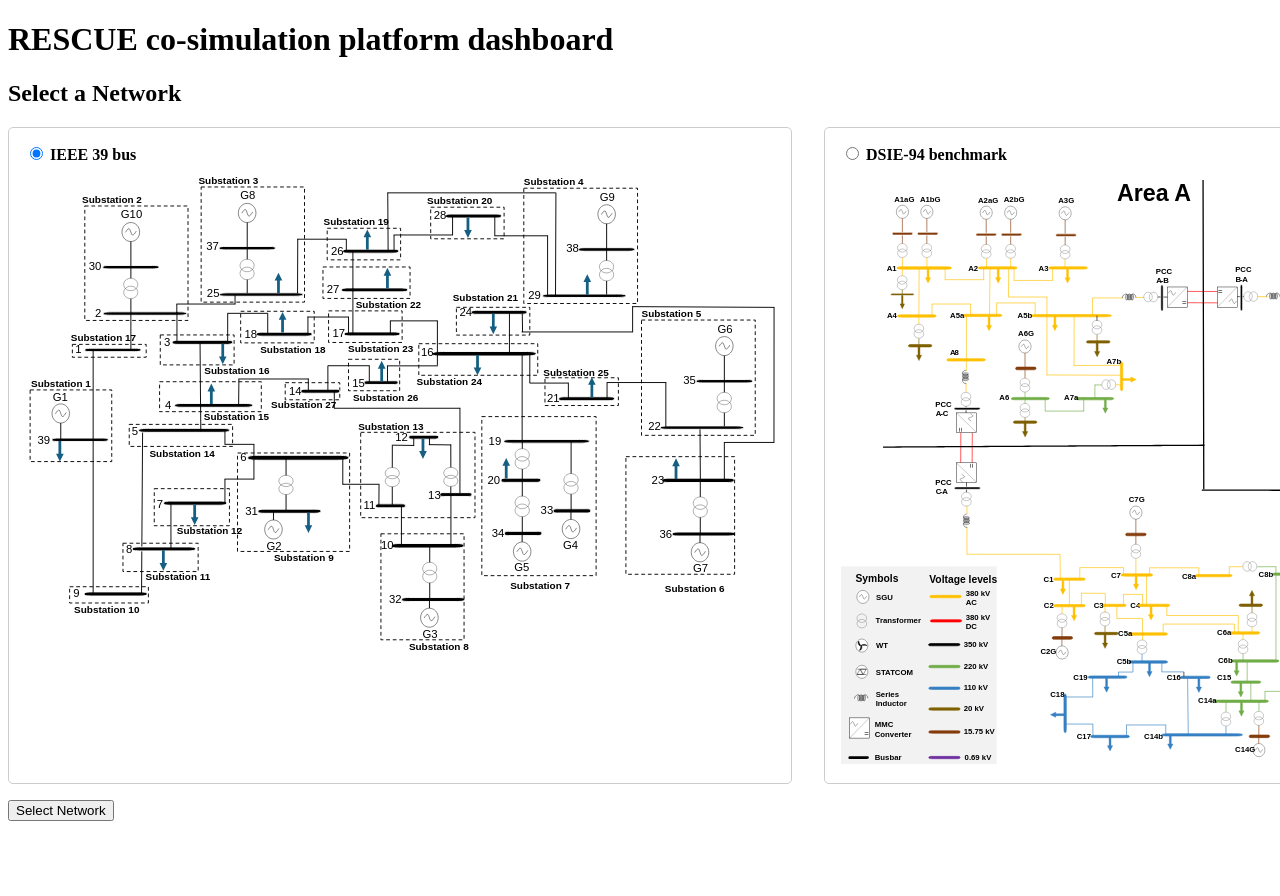
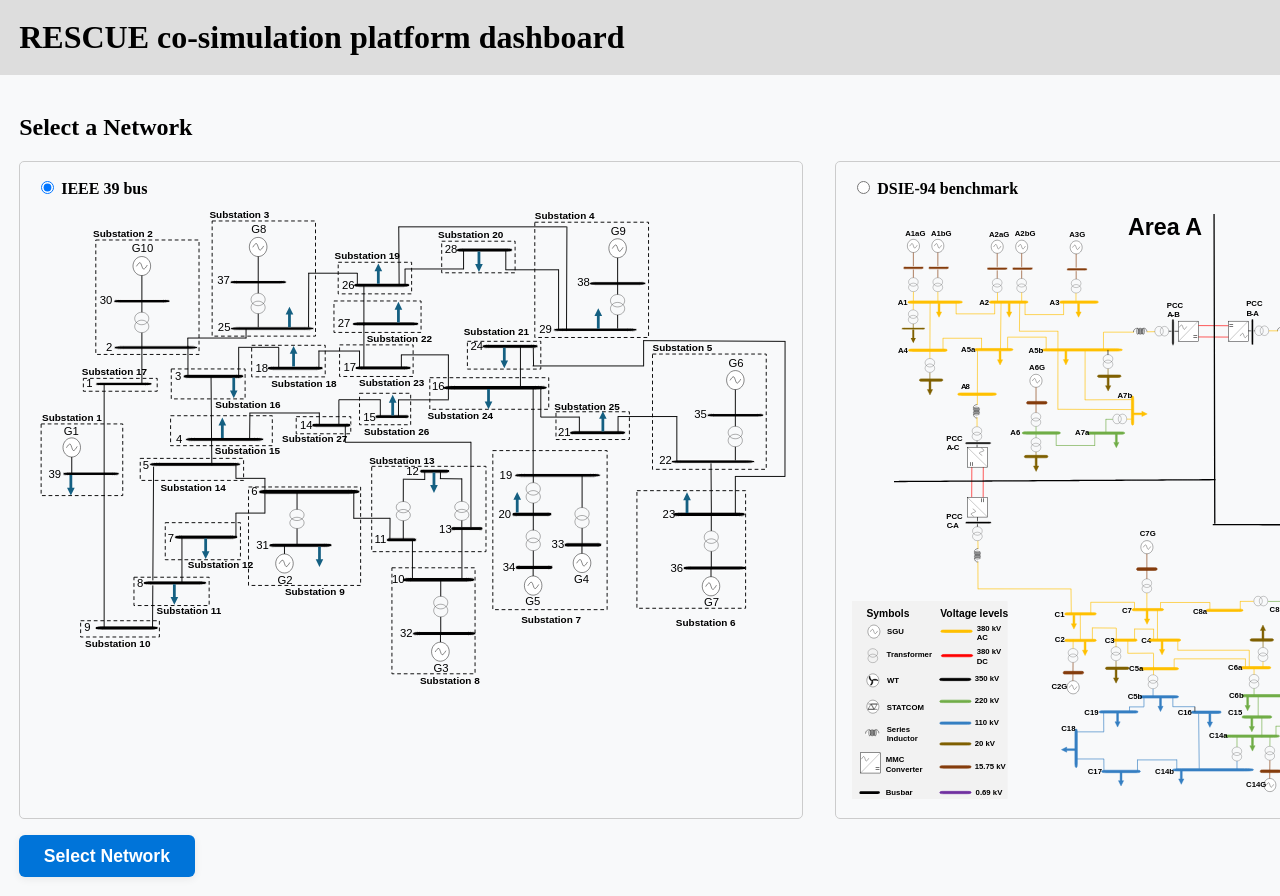
Before and after one commit to ESI-FAR/RESCUE-cosimplat-py, a Flask app: page / in a window 1280 px wide; the page is wider, and only the part inside the window is pictured. Before the commit the page ends 821 px from the top of that part, so only its background shows below. Run offline with Flask 3, Linux system fonts and the light colour scheme.

Commit message:
Styling + header links back to start page

```diff
--- a/RESCUE-setup/dashboard/src/rescue_dashboard/templates/base.html.j2
+++ b/RESCUE-setup/dashboard/src/rescue_dashboard/templates/base.html.j2
@@ -12,9 +12,46 @@
             - RESCUE co-simulation platform dashboard</title>
         {% endblock head %}
         <script src="{{ url_for('static', filename='htmx.js') }}"></script>
+        <style>
+            body {
+                margin: 0;
+                padding: 0;
+                background: #f8f9fa;
+            }
+            .header-bg {
+                background: #ddd;
+                padding: 1.2rem;
+                box-sizing: border-box;
+            }
+            .header-bg a {
+                color: inherit;
+                text-decoration: none;
+            }
+            .btn {
+                padding: 0.6em 1.4em;
+                font-size: 1.1em;
+                font-weight: 600;
+                color: #fff;
+                background: #0074d9;
+                border: none;
+                border-radius: 6px;
+                box-shadow: 0 2px 8px rgba(0,0,0,0.07);
+                cursor: pointer;
+            }
+            .btn:hover, .btn:focus {
+                background: #005fa3;
+            }
+            #content {
+                padding: 1.2rem;
+            }
+        </style>
     </head>
     <body>
-        <h1>RESCUE co-simulation platform dashboard</h1>
+        <div class="header-bg">
+            <h1 style="margin: 0;">
+                <a href="{{ url_for('index') }}">RESCUE co-simulation platform dashboard</a>
+            </h1>
+        </div>
         <div id="content">
             {% block content %}
             {% endblock content %}
--- a/RESCUE-setup/dashboard/src/rescue_dashboard/templates/index.html.j2
+++ b/RESCUE-setup/dashboard/src/rescue_dashboard/templates/index.html.j2
@@ -24,6 +24,6 @@
                 </div>
             {% endfor %}
         </div>
-        <button type="submit">Select Network</button>
+        <button type="submit" class="btn">Select Network</button>
     </form>
 {% endblock content %}
--- a/RESCUE-setup/dashboard/src/rescue_dashboard/templates/network.html.j2
+++ b/RESCUE-setup/dashboard/src/rescue_dashboard/templates/network.html.j2
@@ -24,6 +24,6 @@
                 </div>
             {% endfor %}
         </div>
-        <button type="submit">Select scenario & start co-simulation</button>
+        <button type="submit" class="btn">Select scenario & start co-simulation</button>
     </form>
 {% endblock content %}
```
